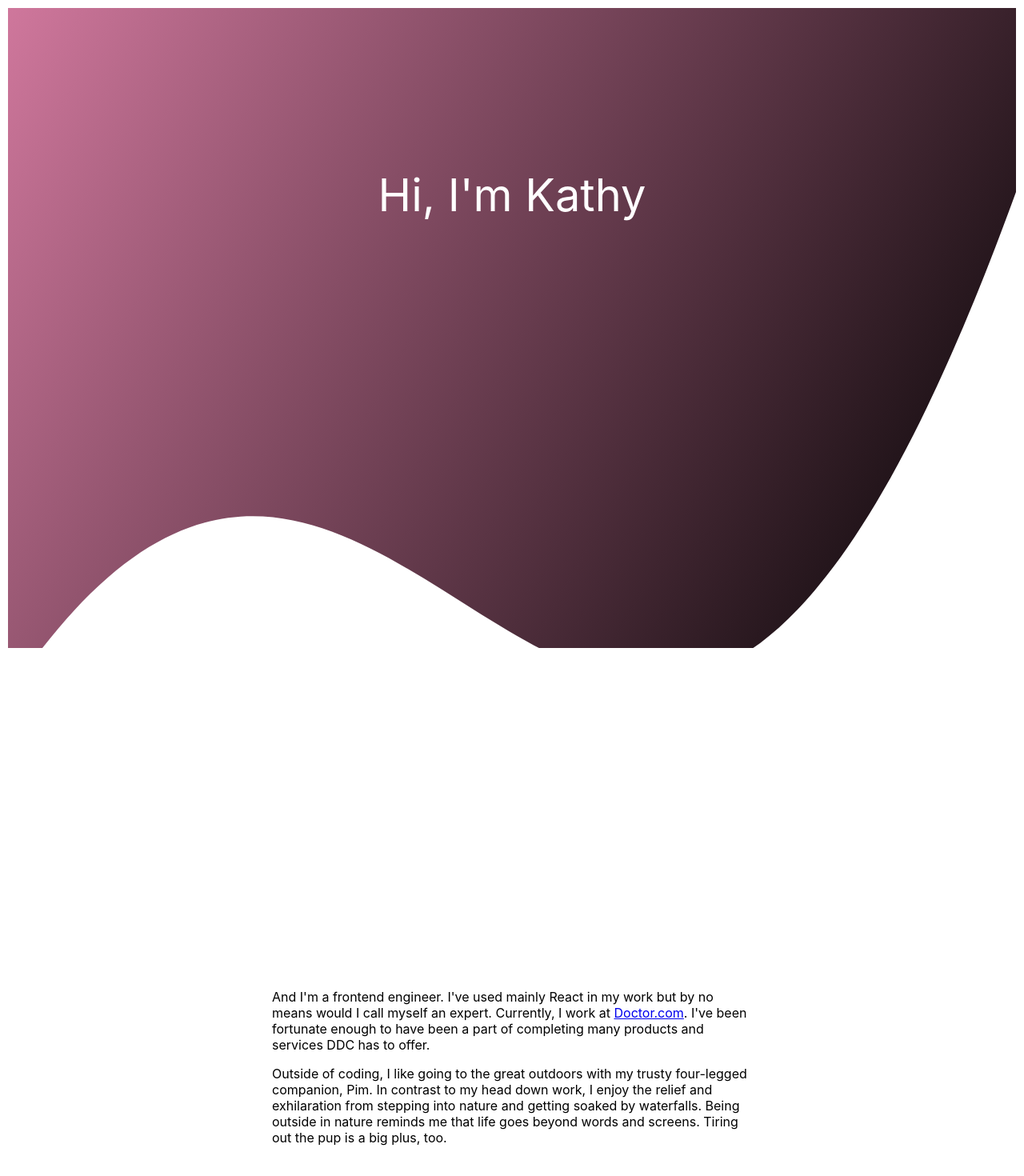
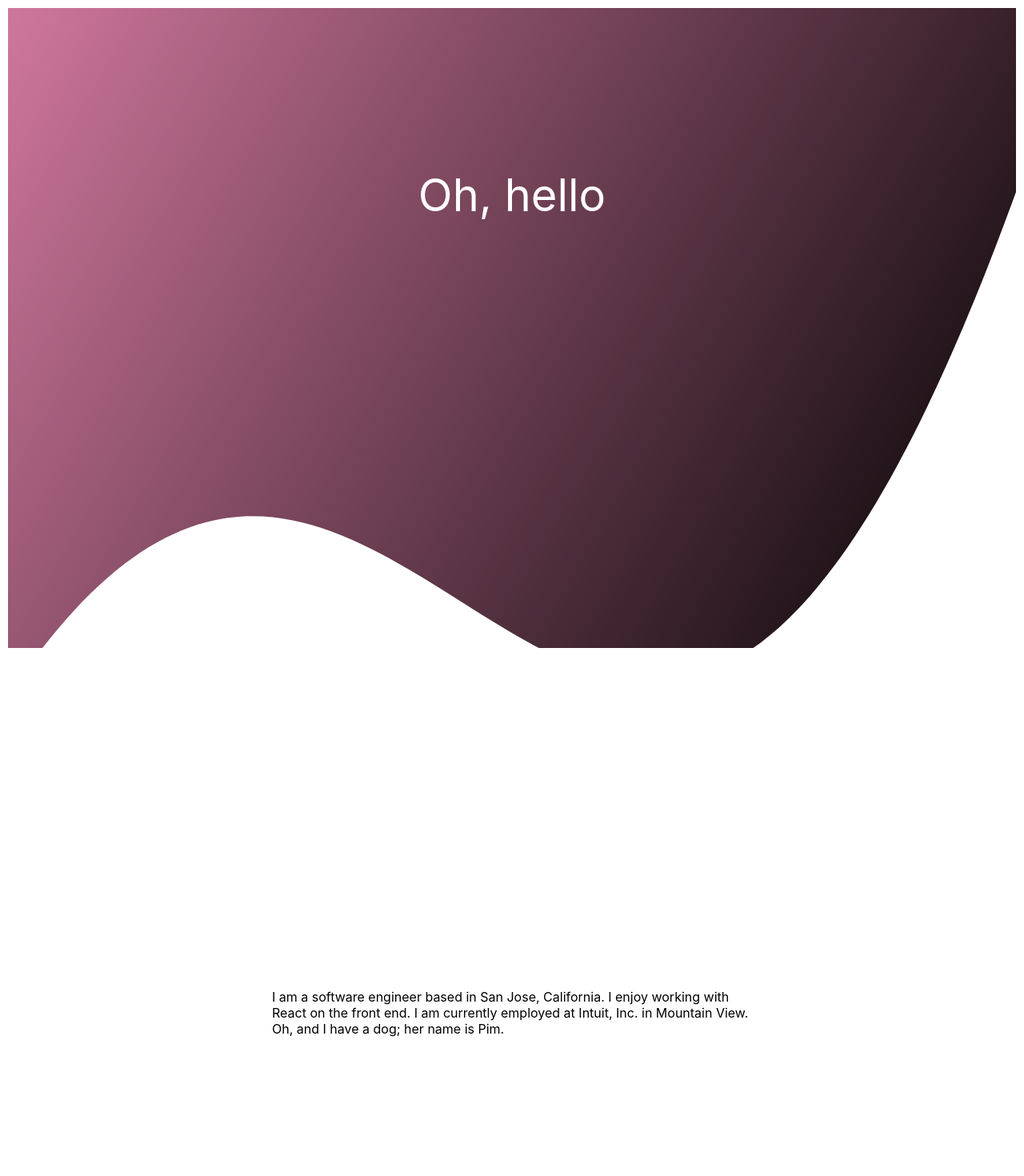
Before and after one commit to k3luu/kathyluu.io, a React (Create React App) app: page / in a window 1280 px wide. Shown: the top 1470 px of the page at 80% size. Built offline with nearby package versions, Linux system fonts and the light colour scheme.

Commit message:
changed some content

```diff
--- a/src/App.js
+++ b/src/App.js
@@ -5,26 +5,16 @@ import ScrollBasedBezier from './components/ScrollBasedBezier';
 function App() {
   return (
     <div className="App">
-      <header className="App-header">Hi, I'm Kathy</header>
-
-      <ScrollBasedBezier headerHeight={10} />
+      <header className="App-header">
+        Oh, hello
+        <ScrollBasedBezier headerHeight={10} />
+      </header>
 
       <div className="main__content">
         <p>
-          And I'm a frontend engineer. I've used mainly React in my work but by
-          no means would I call myself an expert. Currently, I work at{' '}
-          <a href="https://www.doctor.com" target="_blank">
-            Doctor.com
-          </a>
-          . I've been fortunate enough to have been a part of completing many
-          products and services DDC has to offer.
-        </p>
-        <p>
-          Outside of coding, I like going to the great outdoors with my trusty
-          four-legged companion, Pim. In contrast to my head down work, I enjoy
-          the relief and exhilaration from stepping into nature and getting
-          soaked by waterfalls. Being outside in nature reminds me that life
-          goes beyond words and screens. Tiring out the pup is a big plus, too.
+          I am a software engineer based in San Jose, California. I enjoy
+          working with React on the front end. I am currently employed at
+          Intuit, Inc. in Mountain View. Oh, and I have a dog; her name is Pim.
         </p>
       </div>
     </div>
```
